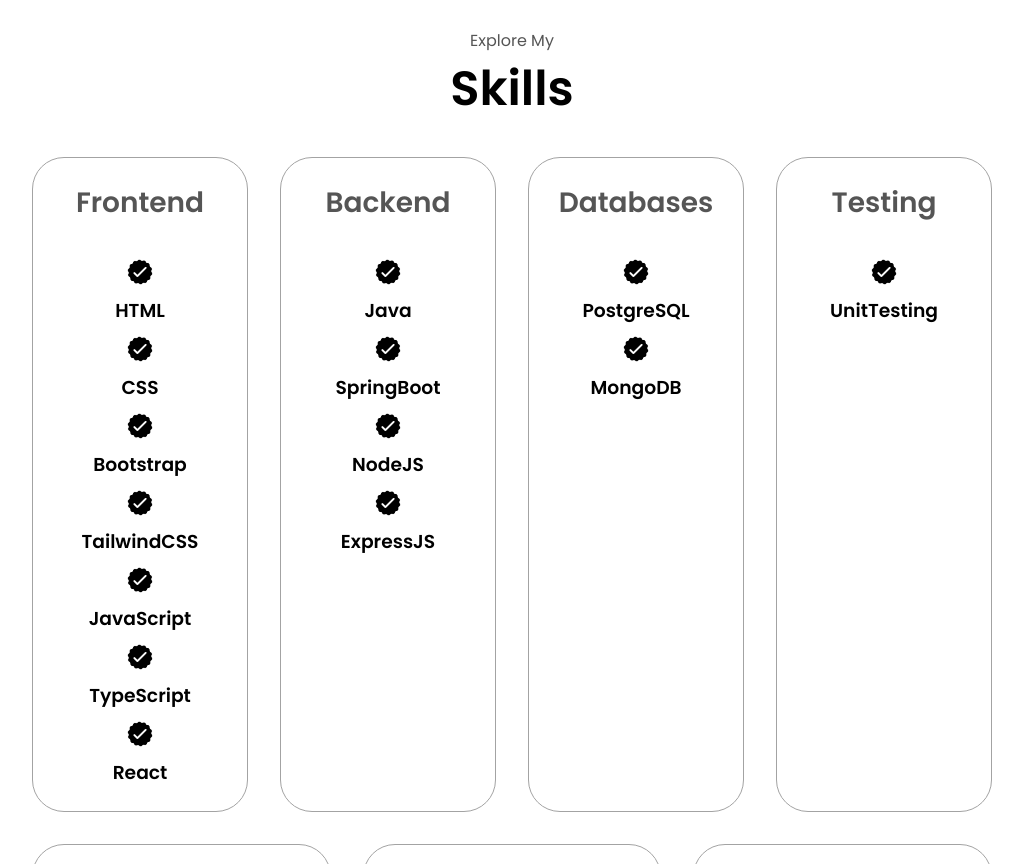
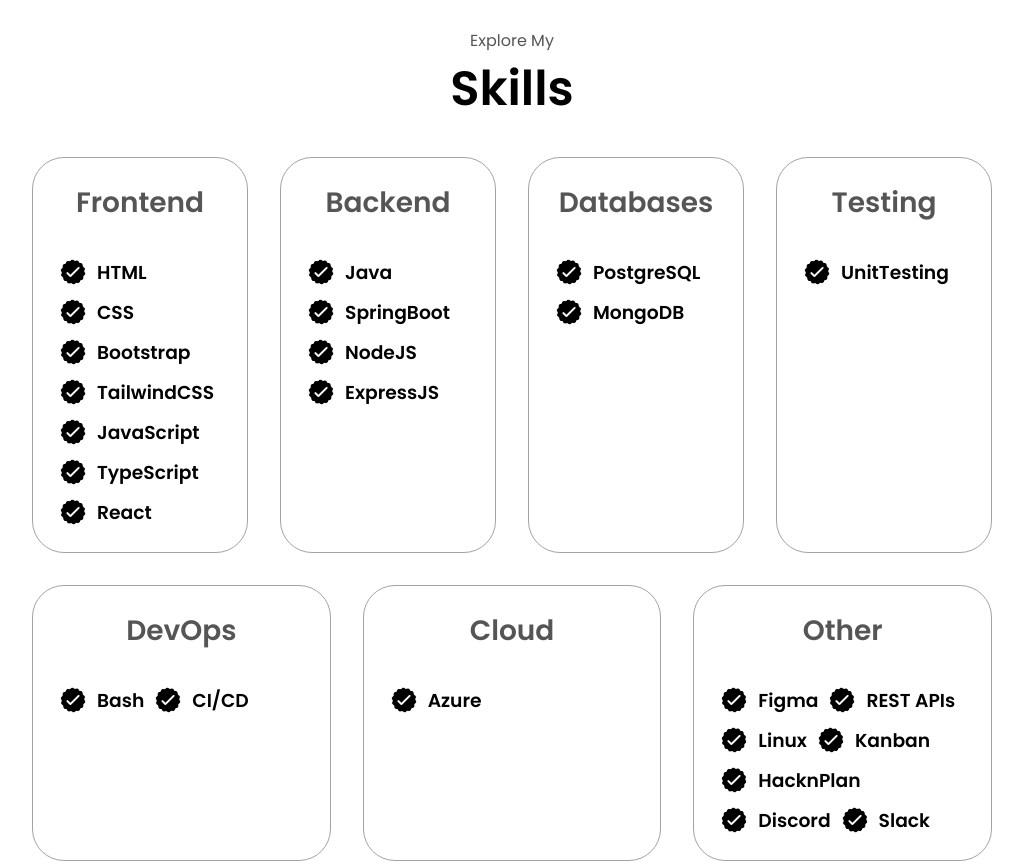
Before and after one commit to MdJunayedurRahman/Portfolio, a plain HTML site: page index.html in a window 1280 px wide. Shown: the part 1500-2364 px from the top of the page, without its empty margins (128-1151 px from the left). Drawn offline with Linux system fonts and the light colour scheme.

Commit message:
My portfolio

```diff
--- a/style.css
+++ b/style.css
@@ -326,21 +326,20 @@ section {
 }
 
 .experience-details-container {
-  display: flex;
   justify-content: center;
-  flex-direction: column;
+  flex-direction: row;
 }
 
 .article-container {
   display: flex;
   flex-wrap: wrap;
   gap: 0.5rem;
-  flex-direction: column;
+  flex-direction: row;
 }
 
 article {
   display: flex;
-  flex-direction: column;
+  flex-direction: row;
   align-items: center;
   justify-content: flex-start; /* Change from center to flex-start */
   gap: 0.5rem;
```
